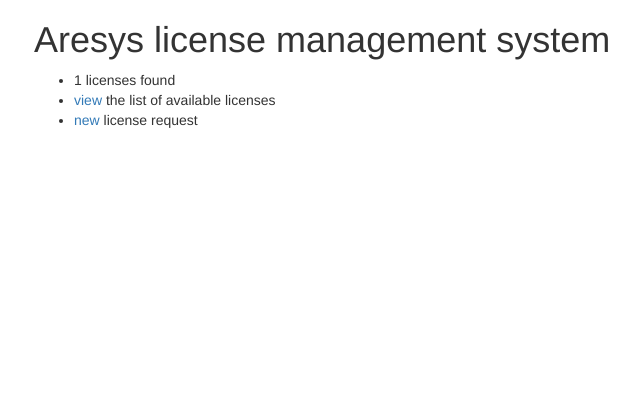
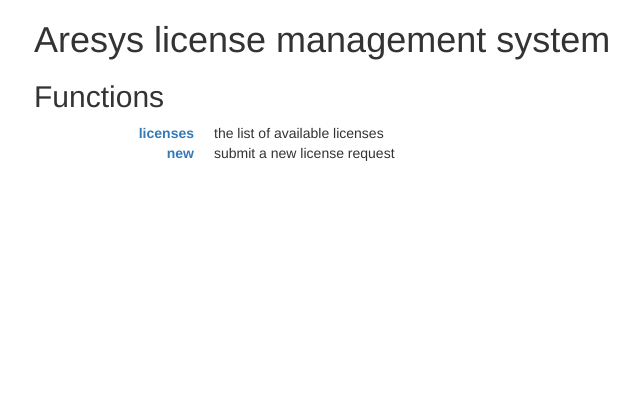
Before and after one commit to avalentino/slim, a Flask app: template areweblic/templates/index.html in a window 1280 px wide. Shown: the top 420 px of the page, without its empty margins (36-676 px from the left). Run offline with Flask 2, Linux system fonts and the light colour scheme; the template is opened without the code that fills it: most values are stand-ins (such as "Sample title", 1, 10 or a date in 2020); some libraries are stand-ins or nearby versions.

Commit message:
Add admin pages and paths

```diff
--- a/areweblic/templates/index.html
+++ b/areweblic/templates/index.html
@@ -2,9 +2,28 @@
 
 {% block content %}
   <h1>Aresys license management system</h1>
-  <ul>
-    <li> {{ count }} licenses found</li>
-    <li> <a href="{{ url_for('licenses') }}">view</a> the list of available licenses</li>
-    <li> <a href="{{ url_for('new') }}">new</a> license request</li>
-  </ul>
+  <h2>Functions</h2>
+  <dl class="dl-horizontal">
+    <dt><a href="{{ url_for('licenses') }}">licenses</a></dt>
+    <dd>the list of available licenses</dd>
+
+    <dt><a href="{{ url_for('new') }}">new</a></dt>
+    <dd>submit a new license request</dd>
+  </dl>
+
+  {% if current_user.has_role('admin') %}
+  <h2>Admin functions</h2>
+  <dl class="dl-horizontal">
+
+    <dt><a href="{{ url_for('admin_users') }}">users</a></dt>
+    <dd>list of registered users</dd>
+
+    <dt><a href="{{ url_for('admin_roles') }}">roles</a></dt>
+    <dd>list of roles</dd>
+
+    <dt><a href="{{ url_for('admin_licenses') }}">licenses</a></dt>
+    <dd>list of licenses of all users</dd>
+  </dl>
+  {% endif %}
+
 {% endblock %}
```
Also changed, not shown: areweblic/views.py (+7 -2 lines).
